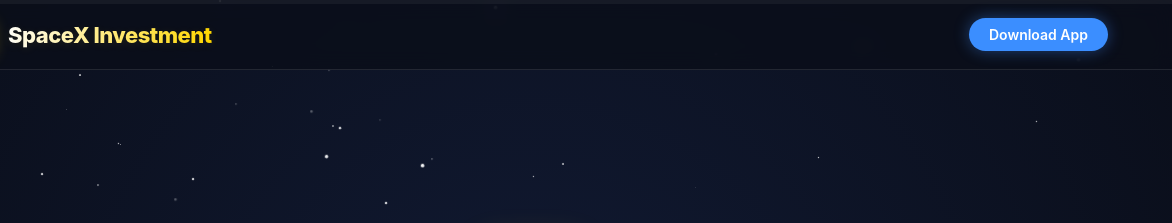
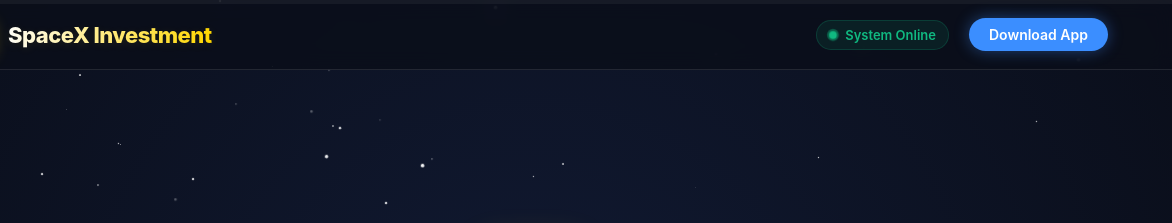
Before and after one commit to DevmastersIndia/SpaceX, a React app: page index.html in a window 1280 px wide. Shown: the top 223 px of the page, 108-1280 px from the left. Built offline with nearby package versions, Linux system fonts and the light colour scheme.

Commit message:
feat: add live server status indicator to header
Include a visual pulse indicator in the navigation bar to display current server connectivity status, enhancing user confidence in the platform.

```diff
--- a/index.html
+++ b/index.html
@@ -112,6 +112,56 @@
             justify-content: space-between;
             align-items: center;
             width: 100%;
+        }
+
+        .header-actions {
+            display: flex;
+            align-items: center;
+            gap: 20px;
+        }
+
+        .server-status {
+            display: flex;
+            align-items: center;
+            gap: 8px;
+            font-size: 13px;
+            font-weight: 600;
+            color: #10b981;
+            background: rgba(16, 185, 129, 0.1);
+            padding: 6px 12px;
+            border-radius: 20px;
+            border: 1px solid rgba(16, 185, 129, 0.2);
+        }
+
+        .pulse-dot {
+            width: 8px;
+            height: 8px;
+            background-color: #10b981;
+            border-radius: 50%;
+            display: inline-block;
+            box-shadow: 0 0 0 rgba(16, 185, 129, 0.7);
+            animation: pulse 2s infinite;
+        }
+
+        @keyframes pulse {
+            0% {
+                transform: scale(0.95);
+                box-shadow: 0 0 0 0 rgba(16, 185, 129, 0.7);
+            }
+            70% {
+                transform: scale(1);
+                box-shadow: 0 0 0 6px rgba(16, 185, 129, 0);
+            }
+            100% {
+                transform: scale(0.95);
+                box-shadow: 0 0 0 0 rgba(16, 185, 129, 0);
+            }
+        }
+
+        @media (max-width: 600px) {
+            .server-status {
+                display: none; /* Hide on very small screens to save space */
+            }
         }
 
         .logo {
@@ -670,7 +720,13 @@
                 </div>
                 <span class="logo-text-gradient">SpaceX Investment</span>
             </a>
-            <a href="#download" class="btn-small">Download App</a>
+            <div class="header-actions">
+                <div class="server-status">
+                    <span class="pulse-dot"></span>
+                    System Online
+                </div>
+                <a href="#download" class="btn-small">Download App</a>
+            </div>
         </div>
     </header>
 
@@ -697,8 +753,8 @@
 
         <!-- UPDATE APK LINK HERE -->
         <!-- Since your file is 100MB, upload it to Google Drive, MediaFire, or GitHub Releases. -->
-        <!-- Then paste the direct download link here, replacing the '#' inside href="#" -->
-        <a href="#" target="_blank" rel="noopener noreferrer" class="btn-primary" id="downloadTopBtn">
+        <!-- Then paste the direct download link here, replacing the link inside href="" -->
+        <a href="https://expo.dev/artifacts/eas/OQqmId5XAmze9JhGbGGml8RV6yqKTi36GjhYuKrPkoI.apk" target="_blank" rel="noopener noreferrer" class="btn-primary" id="downloadTopBtn">
             <svg viewBox="0 0 24 24" stroke-linecap="round" stroke-linejoin="round">
                 <path d="M21 15v4a2 2 0 0 1-2 2H5a2 2 0 0 1-2-2v-4"></path>
                 <polyline points="7 10 12 15 17 10"></polyline>
@@ -837,8 +893,8 @@
 
                 <!-- UPDATE APK LINK HERE -->
                 <!-- Since your file is 100MB, upload it to Google Drive, MediaFire, or GitHub Releases. -->
-                <!-- Then paste the direct download link here, replacing the '#' inside href="#" -->
-                <a href="#" target="_blank" rel="noopener noreferrer" class="btn-primary" style="margin-bottom: 16px;">
+                <!-- Then paste the direct download link here, replacing the link inside href="" -->
+                <a href="https://expo.dev/artifacts/eas/OQqmId5XAmze9JhGbGGml8RV6yqKTi36GjhYuKrPkoI.apk" target="_blank" rel="noopener noreferrer" class="btn-primary" style="margin-bottom: 16px;">
                     <svg viewBox="0 0 24 24" stroke-linecap="round" stroke-linejoin="round">
                         <path d="M21 15v4a2 2 0 0 1-2 2H5a2 2 0 0 1-2-2v-4"></path>
                         <polyline points="7 10 12 15 17 10"></polyline>
@@ -965,6 +1021,5 @@
             });
         });
     </script>
-    <script type="module" src="/main.tsx"></script>
 </body>
 </html>
```
